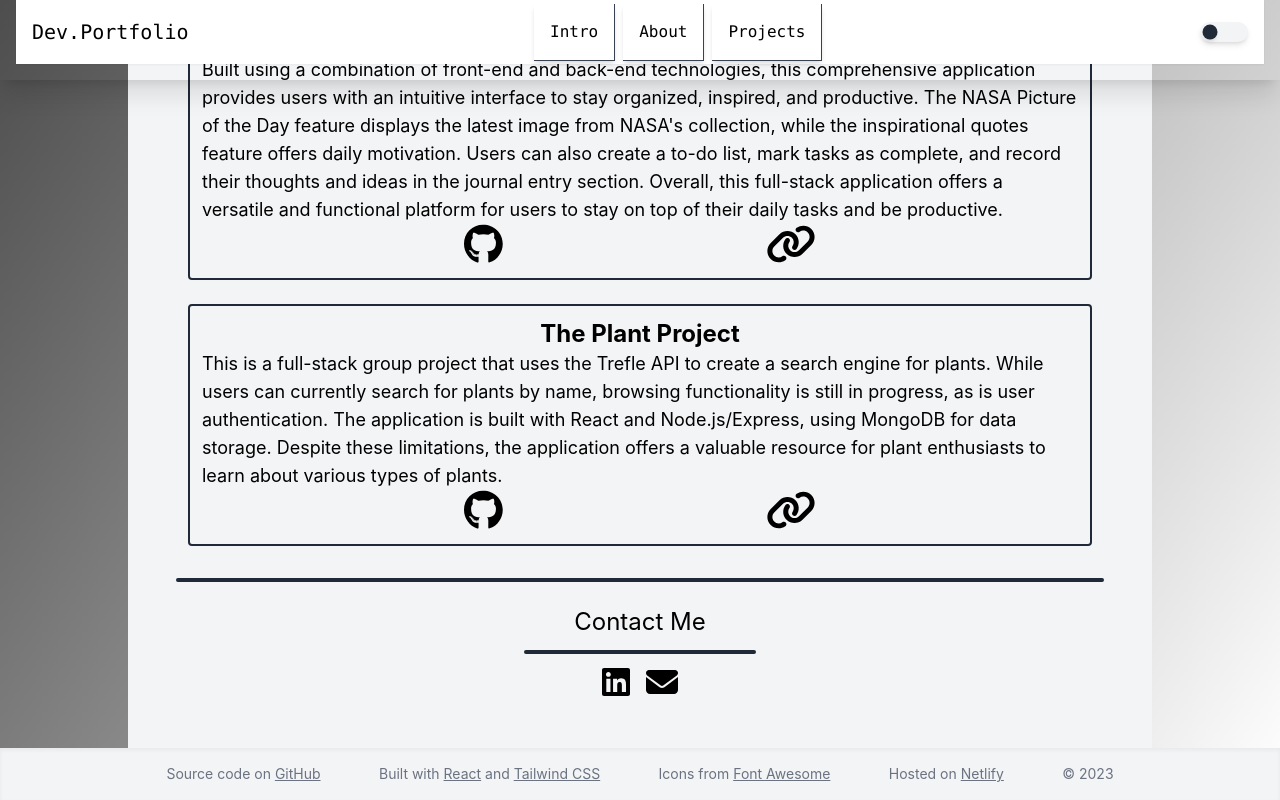
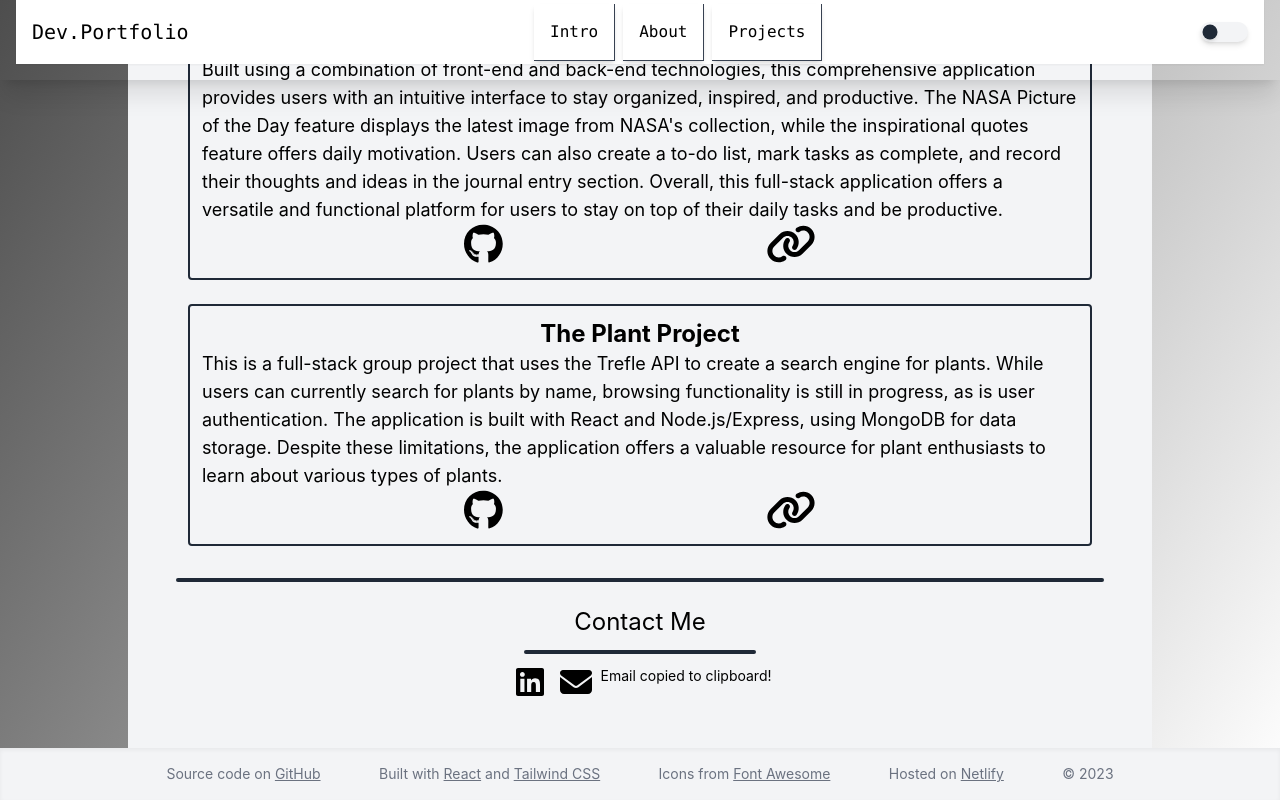
Before and after one commit to Le-Arcanist95/portfolio_website_frontend, a React (Create React App) app: page / in a window 1280 px wide. Both pictures are taken after a click on the button 662 px from the left and 1923 px from the top of the page. Shown: the part 1240-2040 px from the top of the page. Built offline with nearby package versions, Linux system fonts and the light colour scheme.

Commit message:
Added verification console log and paragraph element onClick for copy

```diff
--- a/src/components/Contact.js
+++ b/src/components/Contact.js
@@ -1,4 +1,4 @@
-import React, { useContext } from 'react';
+import React, { useContext, useState } from 'react';
 import DataContext from '../context/DataProvider';
 
 import { FontAwesomeIcon } from '@fortawesome/react-fontawesome';
@@ -10,6 +10,7 @@ library.add(fab, fas);
 // Create contact component that displays contact information
 const Contact = () => {
     const { profile } = useContext(DataContext);
+    const [toggle, setToggle] = useState(false);
 
     // const handleEmail = async () => {
     //     try {
@@ -35,10 +36,19 @@ const Contact = () => {
                         <FontAwesomeIcon icon={['fab', 'linkedin']} size='2x' className='mx-2'/>
                     </a>
                     <button onClick={() => {
+                        setToggle(true);
                         navigator.clipboard.writeText(profile.email)
+                            .then(() => {
+                                console.log("Email copied to clipboard!");
+                                setTimeout(() => {
+                                    setToggle(false);
+                                }, 2000);
+                            }
+                        );
                     }}>
                         <FontAwesomeIcon icon={['fas', 'envelope']} size='2x' className='mx-2'/>
                     </button>
+                    {toggle && <p className='text-sm text-center'>Email copied to clipboard!</p>}
                 </div>
             </div>
         </section>
```
